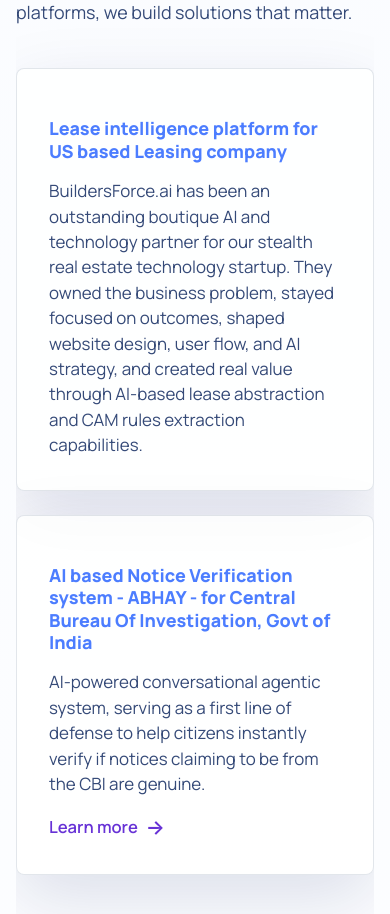
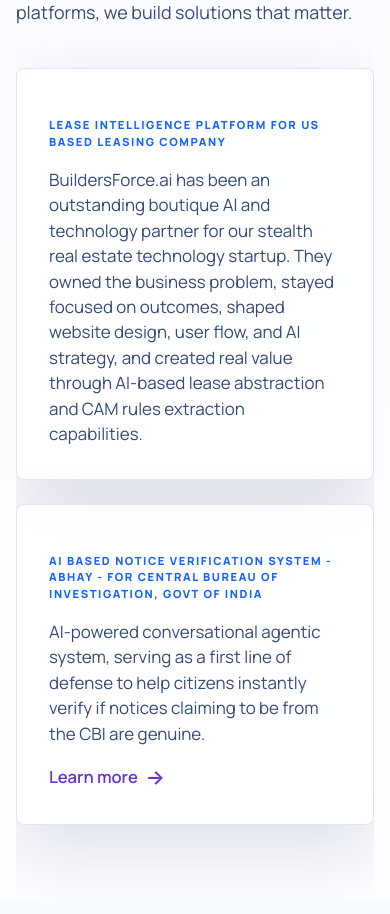
Before and after one commit to AmruthSrivatsan/BuildersForceWebsite, a React (Vite) app: page / in a window 390 px wide. Shown: the part 6245-7159 px from the top of the page. Built offline with nearby package versions, Linux system fonts and the light colour scheme.

Commit message:
Limit phone proof title styling

```diff
--- a/src/styles.css
+++ b/src/styles.css
@@ -1233,6 +1233,15 @@
     letter-spacing: 0.035em;
   }
 
+  .case-card > .eyebrow {
+    color: var(--blue);
+    font-size: 0.7rem;
+    font-weight: 800;
+    line-height: 1.5;
+    letter-spacing: 0.14em;
+    text-transform: uppercase;
+  }
+
   .eyebrow {
     font-size: 0.7rem;
     margin-top: 18px;
```
